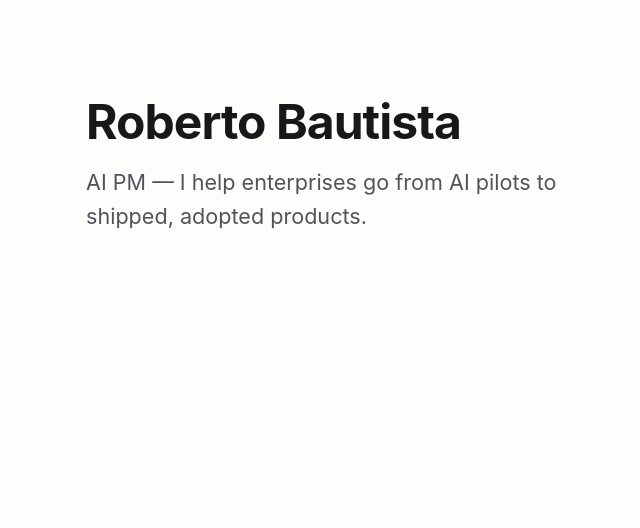
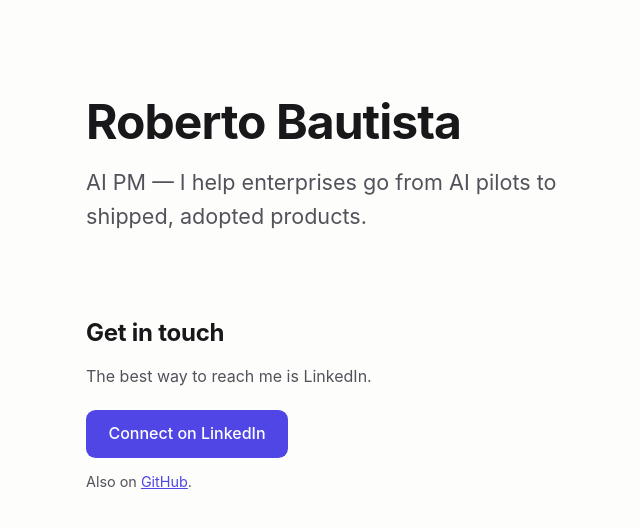
Before and after one commit to RobertoBautistaFregoso/robertobautistafregoso.github.io, an Astro site: page / in a window 1280 px wide. Shown: the whole page, without its empty margins (242-882 px from the left). Built offline with nearby package versions, Linux system fonts and the light colour scheme; Astro itself is replaced by a stand-in of ours.

Commit message:
feat: contact section + LinkedIn CTA, JSON-LD sameAs (S06) (#11)

```diff
--- a/src/pages/index.astro
+++ b/src/pages/index.astro
@@ -5,8 +5,9 @@ const name = "Roberto Bautista";
 const positioning =
   "AI PM — I help enterprises go from AI pilots to shipped, adopted products.";
 
-// JSON-LD Person (ADR-0004: machine/agent readability). Generated from the
-// same constants the page renders, so it can't drift from the visible content.
+const linkedin = "https://www.linkedin.com/in/robertobautistaf/";
+const github = "https://github.com/RobertoBautistaFregoso";
+
 const personJsonLd = {
   "@context": "https://schema.org",
   "@type": "Person",
@@ -14,8 +15,7 @@ const personJsonLd = {
   jobTitle: "AI Product Manager",
   description: positioning,
   url: "https://robertobautistafregoso.github.io/",
-  sameAs: ["https://github.com/RobertoBautistaFregoso"],
-  // TODO: add LinkedIn URL to sameAs when available.
+  sameAs: [linkedin, github],
 };
 ---
 
@@ -23,6 +23,17 @@ const personJsonLd = {
   <main>
     <h1>{name}</h1>
     <p class="lead">{positioning}</p>
+
+    <section class="contact" aria-labelledby="contact-heading">
+      <h2 id="contact-heading">Get in touch</h2>
+      <p>The best way to reach me is LinkedIn.</p>
+      <a class="cta" href={linkedin} target="_blank" rel="noopener noreferrer">
+        Connect on LinkedIn
+      </a>
+      <p class="contact-secondary">
+        Also on <a href={github} target="_blank" rel="noopener noreferrer">GitHub</a>.
+      </p>
+    </section>
   </main>
   <script type="application/ld+json" set:html={JSON.stringify(personJsonLd)} />
 </Layout>
--- a/src/styles/global.css
+++ b/src/styles/global.css
@@ -57,3 +57,37 @@ h1 {
   margin-top: 1rem;
   max-width: 34rem;
 }
+
+.contact {
+  margin-top: clamp(3rem, 8vw, 5rem);
+}
+
+.contact h2 {
+  font-size: 1.5rem;
+  letter-spacing: -0.01em;
+}
+
+.contact p {
+  color: var(--muted);
+  margin-top: 0.75rem;
+}
+
+.cta {
+  display: inline-block;
+  margin-top: 1.25rem;
+  padding: 0.7rem 1.4rem;
+  background: var(--accent);
+  color: #fff;
+  text-decoration: none;
+  border-radius: 0.6rem;
+  font-weight: 500;
+}
+
+.cta:hover {
+  background: #4338ca;
+}
+
+.contact-secondary {
+  font-size: 0.9rem;
+  margin-top: 1.25rem;
+}
```
